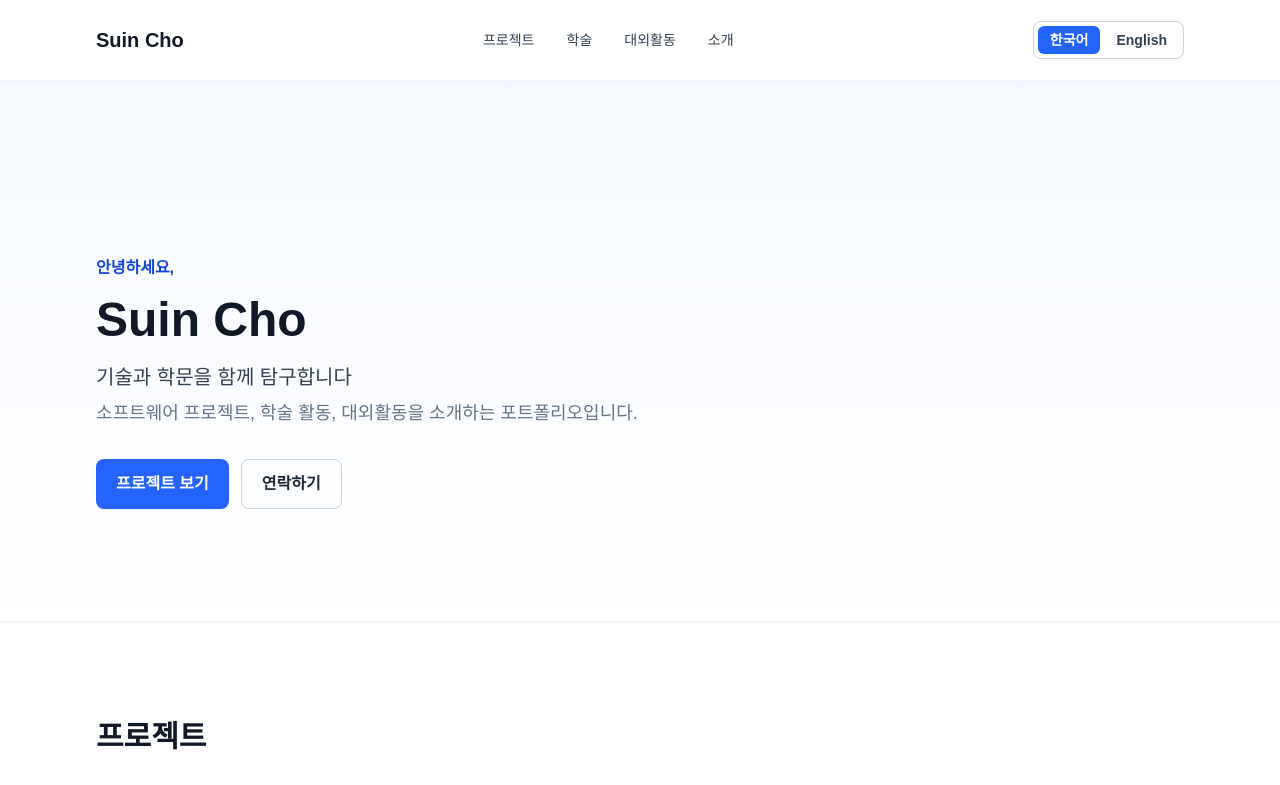
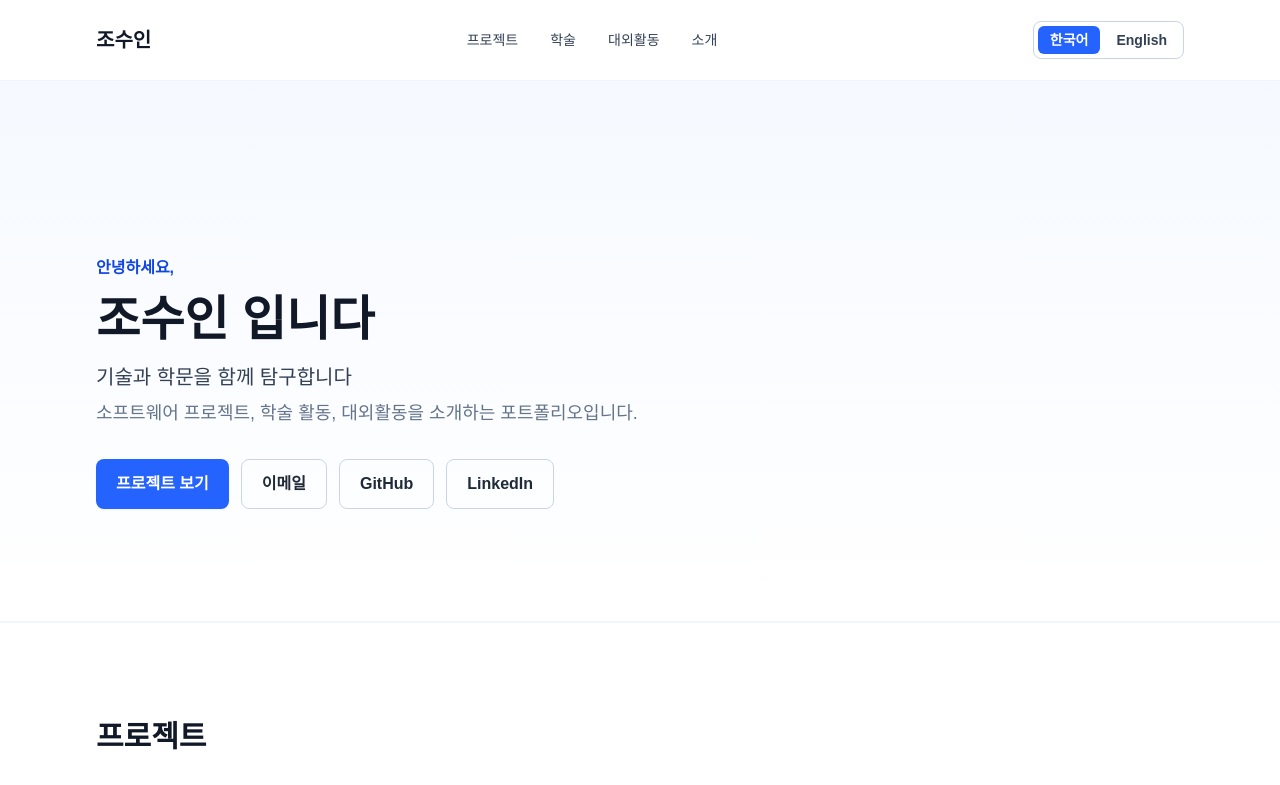
Before and after one commit to jsi4770/SuinPortfolioPage, a Next.js app: page / in a window 1280 px wide. Shown: the top 785 px of the page. Built offline with nearby package versions, Linux system fonts and the light colour scheme; a web font is replaced by a local one.

Commit message:
Localize hero name, update contact email, add GitHub/LinkedIn CTAs
Site name is now a ko/en object so the Korean hero and header show
"조수인" instead of "Suin Cho". Contact email switched to
chosi4770@gmail.com, and the hero's single contact button is now a
row of Email/GitHub/LinkedIn links.

```diff
--- a/data/config/site.json
+++ b/data/config/site.json
@@ -1,5 +1,8 @@
 {
-  "name": "Suin Cho",
+  "name": {
+    "ko": "조수인",
+    "en": "Suin Cho"
+  },
   "title": {
     "ko": "조수인의 포트폴리오",
     "en": "Suin Cho's Portfolio"
--- a/data/config/social.json
+++ b/data/config/social.json
@@ -1,6 +1,6 @@
 {
-  "email": "migration18@difykorea.kr",
-  "github": "https://github.com/",
-  "linkedin": "https://www.linkedin.com/",
+  "email": "chosi4770@gmail.com",
+  "github": "https://github.com/jsi4770",
+  "linkedin": "https://www.linkedin.com/in/suin-cho-5019941b5/",
   "instagram": ""
 }
--- a/data/translations/en.json
+++ b/data/translations/en.json
@@ -7,9 +7,10 @@
   },
   "hero": {
     "greeting": "Hi, I'm",
+    "nameSuffix": "",
     "role": "Software & Academic Portfolio",
     "ctaProjects": "View Projects",
-    "ctaContact": "Get in Touch"
+    "ctaEmail": "Email"
   },
   "sections": {
     "projects": "Projects",
--- a/data/translations/ko.json
+++ b/data/translations/ko.json
@@ -7,9 +7,10 @@
   },
   "hero": {
     "greeting": "안녕하세요,",
+    "nameSuffix": " 입니다",
     "role": "소프트웨어 & 학술 포트폴리오",
     "ctaProjects": "프로젝트 보기",
-    "ctaContact": "연락하기"
+    "ctaEmail": "이메일"
   },
   "sections": {
     "projects": "프로젝트",
--- a/src/app/page.jsx
+++ b/src/app/page.jsx
@@ -19,7 +19,7 @@ export default function HomePage() {
 
   return (
     <>
-      <Hero site={siteConfig} email={socialConfig.email} />
+      <Hero site={siteConfig} social={socialConfig} />
       <ProjectGrid
         items={projects}
         type="projects"
--- a/src/components/Header.jsx
+++ b/src/components/Header.jsx
@@ -2,6 +2,7 @@
 
 import { useState } from 'react';
 import { useLanguage } from '@/contexts/LanguageContext';
+import { localize } from '@/utils/localize';
 import MobileMenu from './MobileMenu';
 
 export default function Header({ siteName }) {
@@ -19,7 +20,7 @@ export default function Header({ siteName }) {
     <header className="fixed top-0 inset-x-0 z-50 bg-white/90 backdrop-blur border-b border-ink-100">
       <div className="mx-auto max-w-6xl flex justify-between items-center px-4 md:px-8 h-16 md:h-20">
         <a href="#top" className="text-lg md:text-xl font-display font-bold text-ink-900">
-          {siteName}
+          {localize(siteName, language)}
         </a>
 
         <nav className="hidden md:flex gap-8">
--- a/src/components/Hero.jsx
+++ b/src/components/Hero.jsx
@@ -3,8 +3,11 @@
 import { useLanguage } from '@/contexts/LanguageContext';
 import { localize } from '@/utils/localize';
 
-export default function Hero({ site, email }) {
+export default function Hero({ site, social }) {
   const { language, t } = useLanguage();
+
+  const outlineButton =
+    'inline-flex items-center px-5 py-3 rounded-lg border border-ink-300 text-ink-800 font-semibold text-sm md:text-base hover:border-accent-500 hover:text-accent-600 transition-colors';
 
   return (
     <section
@@ -16,7 +19,8 @@ export default function Hero({ site, email }) {
           {t('hero.greeting')}
         </p>
         <h1 className="text-display-sm md:text-display-lg font-display font-bold text-ink-900 mb-4">
-          {site.name}
+          {localize(site.name, language)}
+          {t('hero.nameSuffix')}
         </h1>
         <p className="text-lg md:text-xl text-ink-700 font-medium mb-2">
           {localize(site.tagline, language)}
@@ -32,12 +36,31 @@ export default function Hero({ site, email }) {
           >
             {t('hero.ctaProjects')}
           </a>
-          <a
-            href={`mailto:${email}`}
-            className="inline-flex items-center px-5 py-3 rounded-lg border border-ink-300 text-ink-800 font-semibold text-sm md:text-base hover:border-accent-500 hover:text-accent-600 transition-colors"
-          >
-            {t('hero.ctaContact')}
-          </a>
+          {social?.email && (
+            <a href={`mailto:${social.email}`} className={outlineButton}>
+              {t('hero.ctaEmail')}
+            </a>
+          )}
+          {social?.github && (
+            <a
+              href={social.github}
+              target="_blank"
+              rel="noopener noreferrer"
+              className={outlineButton}
+            >
+              GitHub
+            </a>
+          )}
+          {social?.linkedin && (
+            <a
+              href={social.linkedin}
+              target="_blank"
+              rel="noopener noreferrer"
+              className={outlineButton}
+            >
+              LinkedIn
+            </a>
+          )}
         </div>
       </div>
     </section>
```
